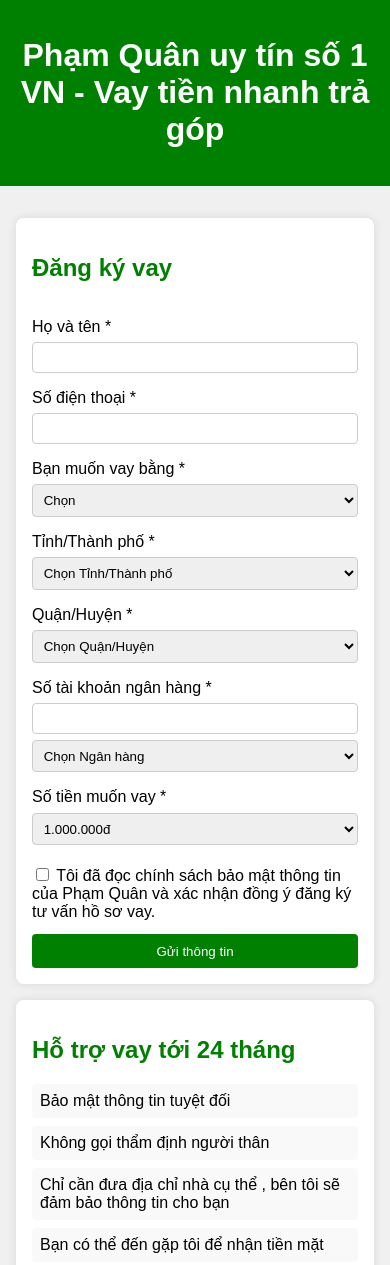
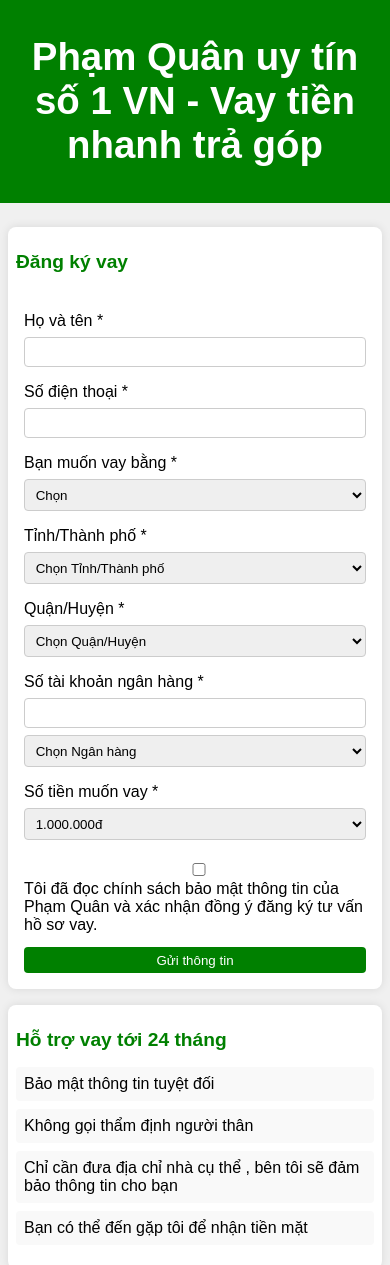
Before and after one commit to GiaHuy361/ChoVay-UyTin, a plain HTML site: page index.html in a window 390 px wide. Shown: the top 1265 px of the page. Drawn offline with Linux system fonts and the light colour scheme.

Commit message:
Enhanced CSS for better responsiveness

```diff
--- a/styles.css
+++ b/styles.css
@@ -42,6 +42,8 @@ input, select {
     margin-top: 0.5em;
     border: 1px solid #ccc;
     border-radius: 4px;
+    width: 100%;  /* Make inputs and selects full-width */
+    box-sizing: border-box;  /* Include padding and border in element's total width and height */
 }
 
 button {
@@ -73,7 +75,36 @@ ul li {
 address {
     font-style: normal;
 }
-body {
-    font-family: Arial, sans-serif;
-    background-color: #f0f0f0;
+
+/* Responsive design adjustments */
+@media (max-width: 768px) {
+    header, main, form, .form-section, .info-section, .loan-packages, .contact-section {
+        padding: 0.5em;
+    }
+
+    h2 {
+        font-size: 1.5em;  /* Adjust font size for smaller screens */
+    }
+
+    form {
+        flex-direction: column;
+    }
+
+    button {
+        padding: 0.5em;
+    }
 }
+
+@media (max-width: 480px) {
+    header {
+        font-size: 1.2em;  /* Adjust header font size for very small screens */
+    }
+
+    h2 {
+        font-size: 1.2em;  /* Further adjust font size for very small screens */
+    }
+
+    button {
+        padding: 0.4em;
+    }
+}
```
